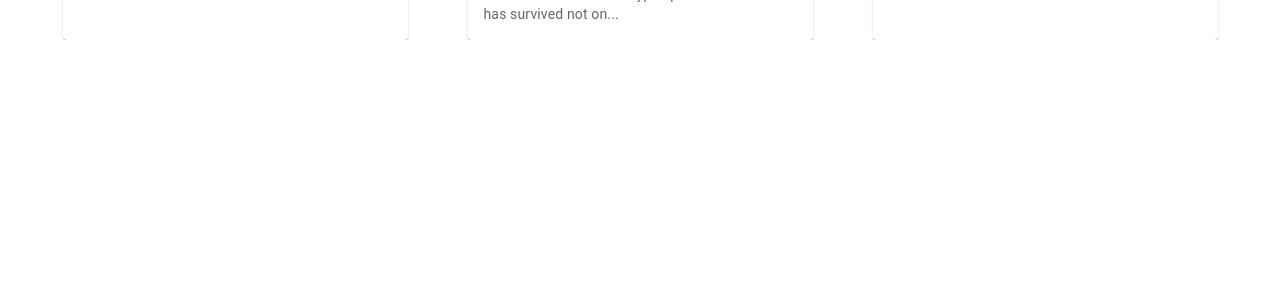
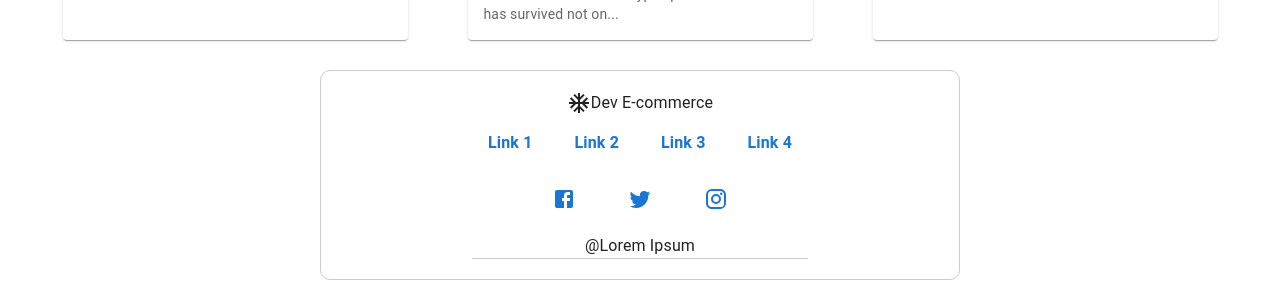
Before and after one commit to sicklex/E-commerceApp, a React (Create React App) app in the folder ecommerceapp/: page / in a window 1280 px wide. Shown: the part 1437-1744 px from the top of the page. Before the commit the page ends 1477 px from the top, so only its background shows below. Built offline with nearby package versions, Linux system fonts and the light colour scheme.

Commit message:
Feat:Criando component Footer e adicionando a pagina HOME

```diff
--- /dev/null
+++ b/ecommerceapp/src/Components/Footer.js
@@ -0,0 +1,149 @@
+import React from "react";
+import FacebookIcon from "@mui/icons-material/Facebook";
+import TwitterIcon from "@mui/icons-material/Twitter";
+import InstagramIcon from "@mui/icons-material/Instagram";
+import AcUnitIcon from "@mui/icons-material/AcUnit";
+import { Box } from "@mui/system";
+import { Link, List, ListItem } from "@mui/material";
+
+function Footer() {
+  return (
+    <Box
+      sx={{
+        width: "50%",
+        border: "1px solid #ccc",
+        borderRadius: "10px",
+        margin: "30px auto",
+        display: "flex",
+        flexDirection: "column",
+        alignItems: "center",
+        justifyContent: "center",
+        padding: "20px",
+      }}
+    >
+      <Box
+        sx={{
+          display: "flex",
+          flexDirection: "row",
+          justifyContent: "space-evenly",
+          alignItems: "center",
+          borderBottom: "1px solid #ccc",
+        }}
+      >
+        <Box>
+          <Box
+            sx={{
+              display: "flex",
+              justifyContent: "center",
+              alignItems: "center",
+            }}
+          >
+            <AcUnitIcon /> <p>Dev E-commerce</p>
+          </Box>
+          <Box>
+            <List
+              sx={{
+                display: "flex",
+                flexDirection: "row",
+                justifyContent: "space-evenly",
+                alignItems: "center",
+                gap: "10px",
+              }}
+            >
+              <ListItem>
+                <Link
+                  href="#"
+                  sx={{
+                    textDecoration: "none",
+                    fontWeight: "bold",
+                  }}
+                >
+                  Link 1
+                </Link>
+              </ListItem>
+              <ListItem>
+                <Link
+                  href="#"
+                  sx={{
+                    textDecoration: "none",
+                    fontWeight: "bold",
+                  }}
+                >
+                  Link 2
+                </Link>
+              </ListItem>
+              <ListItem>
+                <Link
+                  href="#"
+                  sx={{
+                    textDecoration: "none",
+                    fontWeight: "bold",
+                  }}
+                >
+                  Link 3
+                </Link>
+              </ListItem>
+              <ListItem>
+                <Link
+                  href="#"
+                  sx={{
+                    textDecoration: "none",
+                    fontWeight: "bold",
+                  }}
+                >
+                  Link 4
+                </Link>
+              </ListItem>
+            </List>
+            <Box
+              sx={{
+                width: "100%",
+                margin: "0 auto",
+                display: "flex",
+                flexDirection: "column",
+                alignItems: "center",
+              }}
+            >
+              <List
+                href="#"
+                sx={{
+                  display: "flex",
+                  flexDirection: "row",
+                  justifyContent: "space-evenly",
+                  alignItems: "center",
+                  gap: "20px",
+                }}
+              >
+                <ListItem>
+                  <Link href="#" sx={{ textDecoration: "none" }}>
+                    <FacebookIcon />
+                  </Link>
+                </ListItem>
+                <ListItem>
+                  <Link href="#" sx={{ textDecoration: "none" }}>
+                    <TwitterIcon />
+                  </Link>
+                </ListItem>
+                <ListItem>
+                  <Link href="#" sx={{ textDecoration: "none" }}>
+                    <InstagramIcon />
+                  </Link>
+                </ListItem>
+              </List>
+              <Box
+                sx={{
+                  display: "flex",
+                  justifyContent: "center",
+                }}
+              >
+                @Lorem Ipsum
+              </Box>
+            </Box>
+          </Box>
+        </Box>
+      </Box>
+    </Box>
+  );
+}
+
+export default Footer;
--- a/ecommerceapp/src/Pages/Home.js
+++ b/ecommerceapp/src/Pages/Home.js
@@ -1,6 +1,7 @@
 import { Box } from "@mui/system";
 import React from "react";
 import ActionAreaCard from "../Components/cards.js";
+import Footer from "../Components/Footer.js";
 import ImageSlider from "../Components/ImageSlider/ImageSlider.js";
 import TEXT from "../Utils/texts.js";
 
@@ -66,6 +67,7 @@ function Home() {
           }
         />
       </Box>
+      <Footer />
     </Box>
   );
 }
```
Also changed, not shown: 2 other files (tests, documents, lock files or other folders).
